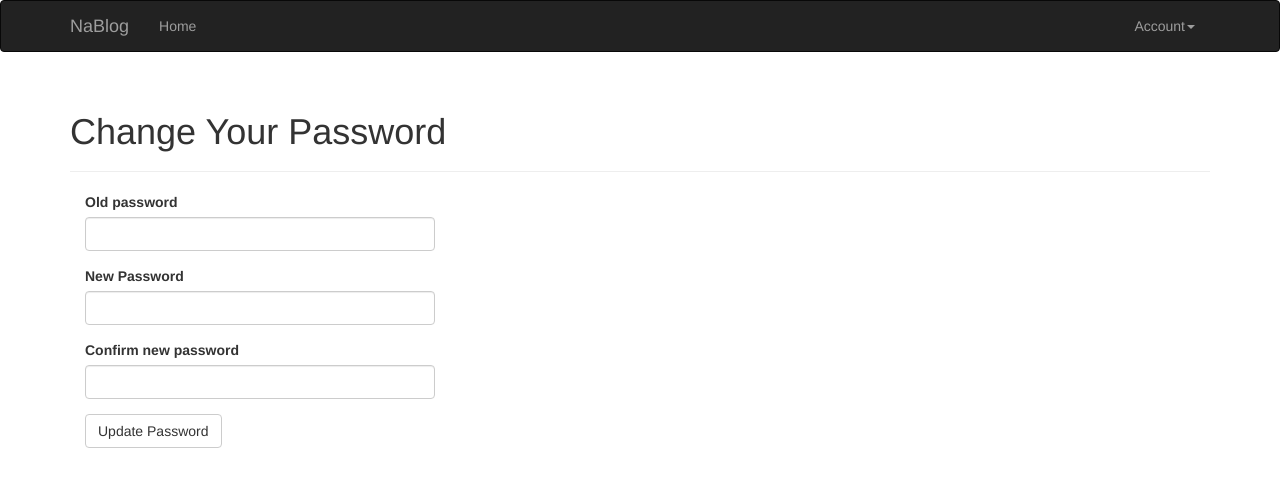
After one commit to liuna-liuna/flask_blog, a Flask app: page /auth/change_password in a window 1280 px wide. The commit adds this page. Shown: the top 487 px of the page. Run offline with Flask 2, Linux system fonts and the light colour scheme; a user stored in the database is signed in; tables that the repository leaves empty hold one stand-in row (values such as "Sample post"); some libraries are stand-ins or nearby versions.

Commit message:
add part to change password

```diff
--- a/app/auth/forms.py
+++ b/app/auth/forms.py
@@ -53,4 +53,12 @@ class RegistrationForm(FlaskForm):
         if User.query.filter_by(username=field.data).first():
             raise ValidationError('Username already in user.')
 
+class ChangePasswordForm(FlaskForm):
+    old_password = PasswordField('Old password', validators=[DataRequired()])
+    password = PasswordField('New Password',
+                                 validators=[DataRequired(),
+                                             EqualTo('password2', message='Passwords must match.')])
+    password2 = PasswordField('Confirm new password', validators=[DataRequired()])
+    confirm = SubmitField('Update Password')
+
 # main entry
--- a/app/auth/views.py
+++ b/app/auth/views.py
@@ -18,7 +18,7 @@ __VERSION__ = "1.0.0.07292019"
 from flask import render_template, request, url_for, redirect, flash
 from flask_login import login_user, login_required, logout_user, current_user
 from . import auth
-from .forms import LoginForm, RegistrationForm
+from .forms import LoginForm, RegistrationForm, ChangePasswordForm
 from ..models import User
 from ..email import send_mail
 from .. import db
@@ -96,6 +96,21 @@ def resend_confirmation():
     flash('A new confirmation email has been sent to you by email.')
     return redirect(url_for('main.index'))
 
+@auth.route('/change_password')
+@login_required
+def change_password():
+    form = ChangePasswordForm()
+    if form.validate_on_submit():
+        if current_user.validate_password(form.old_password.data):
+            current_user.password = form.password.data
+            db.session.add(current_user)
+            db.session.commit()
+            flash('Your password has been updated.')
+            return redirect(url_for('main.index'))
+        else:
+            flash('Invalid password.')
+    return render_template('auth/change_password.html', form=form)
+
 # classes
 
 # main entry
--- /dev/null
+++ b/app/templates/auth/change_password.html
@@ -0,0 +1,13 @@
+{% extends "base.html" %}
+{% import "bootstrap/wtf.html" as wtf %}
+
+{% block title %}NaBlog - Change Password{% endblock %}
+
+{% block page_content %}
+<div class="page-header">
+    <h1>Change Your Password</h1>
+</div>
+<div class="col-md-4">
+    {{ wtf.quick_form(form) }}
+</div>
+{% endblock %}
--- a/app/templates/base.html
+++ b/app/templates/base.html
@@ -28,7 +28,13 @@
             <!-- for authenticated user and anonymous -->
             <ul class="nav navbar-nav navbar-right">
                 {% if current_user.is_authenticated %}
-                <li><a href="{{ url_for('auth.logout') }}">Log Out</a></li>
+                <li class="dropdown">
+                    <a href="#" class="dropdown-toggle" data-toggle="dropdown">Account<b class="caret"></b></a>
+                    <ul class="dropdown-menu">
+                        <li><a href="{{ url_for('auth.change_password') }}">Change Password</a></li>
+                        <li><a href="{{ url_for('auth.logout') }}">Log Out</a></li>
+                    </ul>
+                </li>
                 {% else %}
                 <li><a href="{{ url_for('auth.login') }}">Log In</a></li>
                 {% endif %}
```
Also changed, not shown: data-dev.sqlite.
